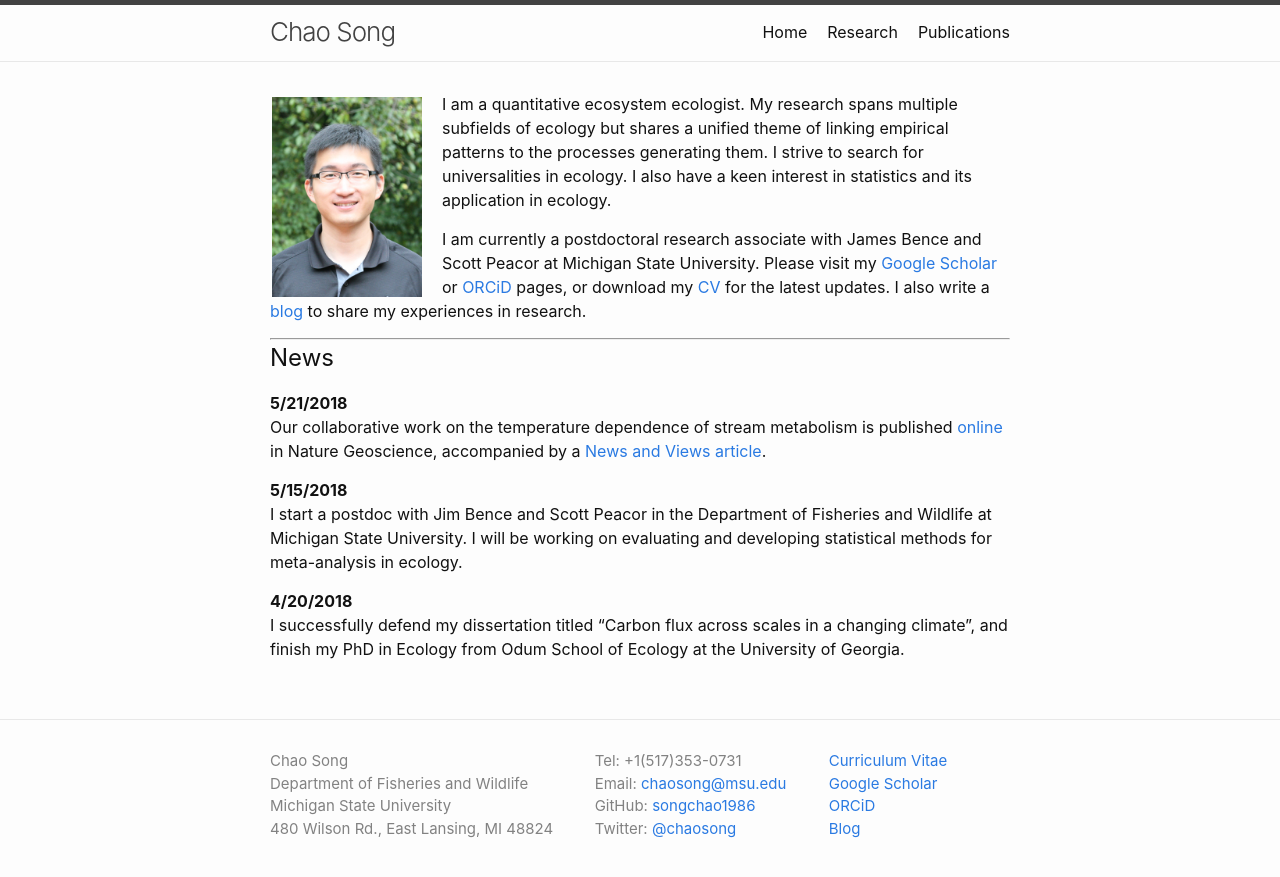
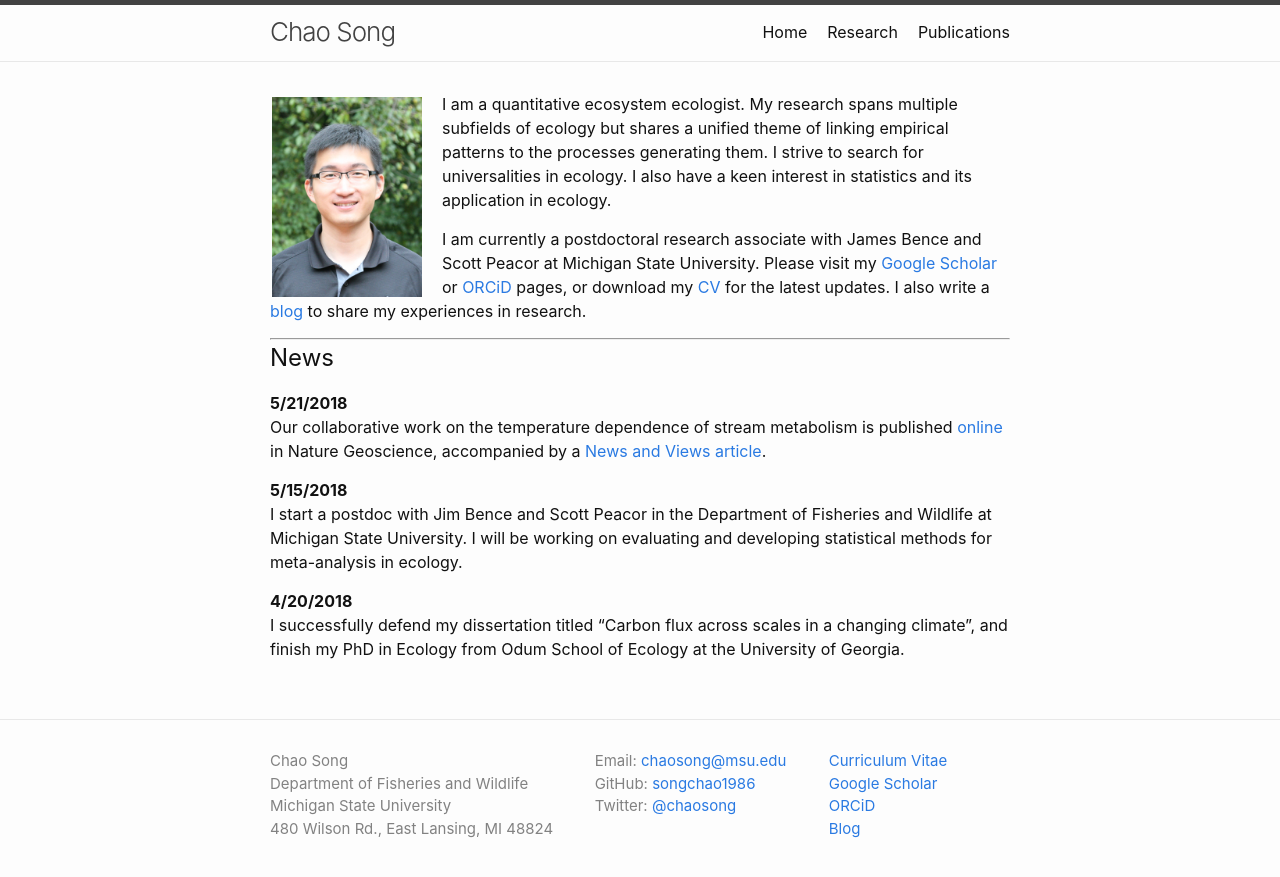
Before and after one commit to songchao1986/songchao1986.github.io, a Jekyll site: the page built from index.md, in a window 1280 px wide. Shown: the top 877 px of the page. Built offline with Jekyll 4.4.1, drawn with Linux system fonts in a browser that asks for light colours.

Commit message:
Update footer.html

```diff
--- a/_includes/footer.html
+++ b/_includes/footer.html
@@ -17,7 +17,6 @@
 
       <div class="footer-col footer-col-2">
 
-        Tel: +1(517)353-0731<br/>
         Email: <a href="mailto: chaosong@msu.edu">chaosong@msu.edu</a><br/>
         GitHub: <a href="https://github.com/songchao1986">songchao1986</a><br/>
         Twitter: <a href="https://twitter.com/chaosong">@chaosong</a><br/>
```
